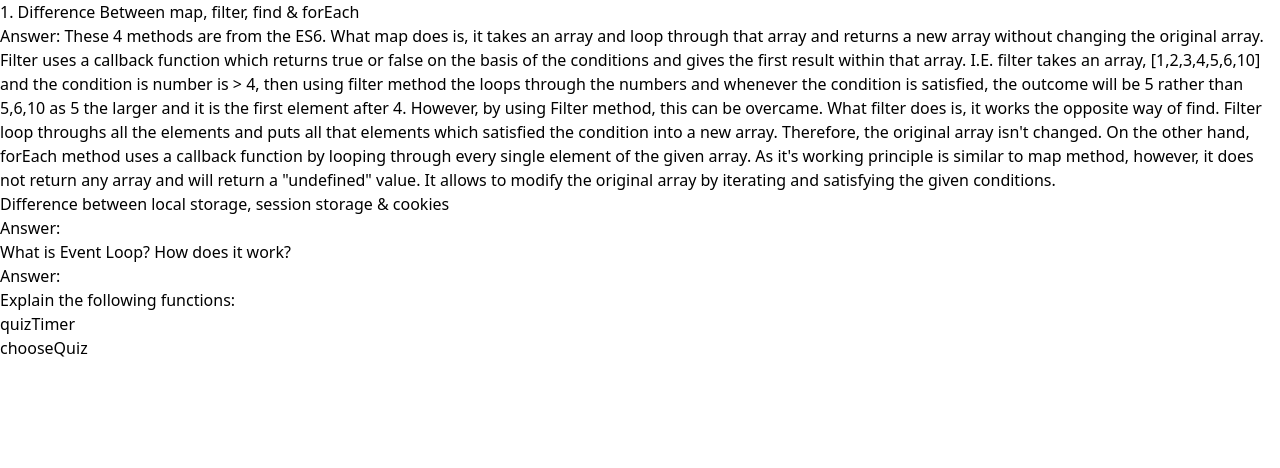
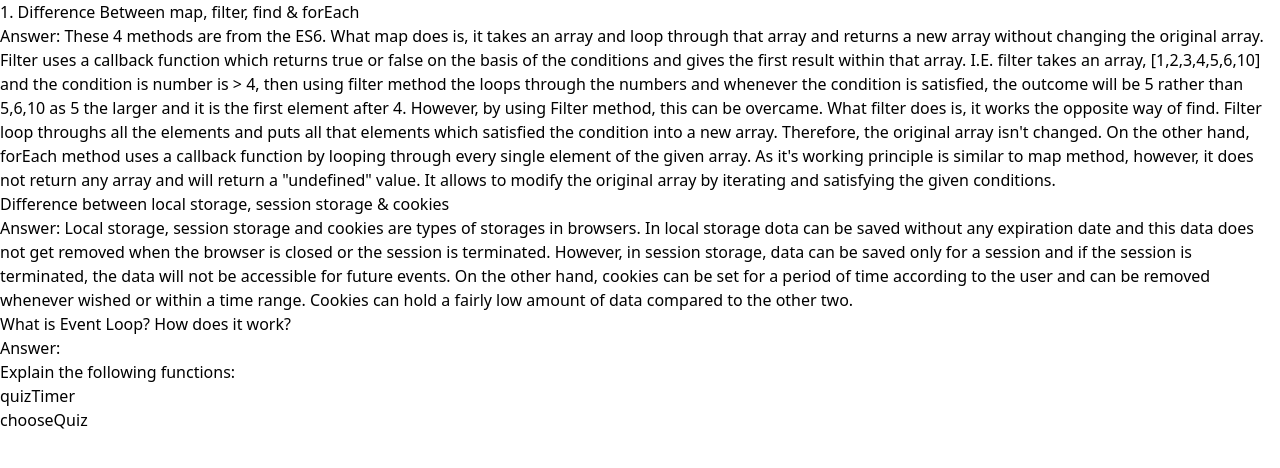
Before and after one commit to rishadCancel/quiz-hero, a plain HTML site: page blog.html in a window 1280 px wide. Drawn offline with nearby package versions, Linux system fonts and the light colour scheme.

Commit message:
second question answer

```diff
--- a/blog.html
+++ b/blog.html
@@ -14,7 +14,8 @@
             <p>Answer: These 4 methods are from the ES6. What map does is, it takes an array and loop through that array and returns a new array without changing the original array. Filter uses a callback function which returns true or false on the basis of the conditions and gives the first result within that array. I.E. filter takes an array, [1,2,3,4,5,6,10] and the condition is number is > 4, then using filter method the loops through the numbers and whenever the condition is satisfied, the outcome will be 5 rather than 5,6,10 as 5 the larger and it is the first element after 4. However, by using Filter method, this can be overcame. What filter does is, it works the opposite way of find. Filter loop throughs all the elements and puts all that elements which satisfied the condition into a new array. Therefore, the original array isn't changed. On the other hand, forEach method uses a callback function by looping through every single element of the given array. As it's working principle is similar to map method, however, it does not return any array and will return a "undefined" value. It allows to modify the original array by iterating and satisfying the given conditions.  </p>
 
             <h2>Difference between local storage, session storage & cookies</h2>
-            <p>Answer:</p>
+            <p>Answer: Local storage, session storage and cookies are types of storages in browsers. In local storage dota can be saved without any expiration date and this data does not get removed when the browser is closed or the session is terminated. However, in session storage, data can be saved only for a session and if the session is terminated, the data will not be accessible for future events. On the other hand, cookies can be set for a period of time according to the user and can be removed whenever wished or within a time range. Cookies can hold a fairly low amount of data compared to the other two.</p>
+
             <h2>What is Event Loop? How does it work?</h2>
             <p>Answer: </p>
             <h2>Explain the following functions:</h2>
```
